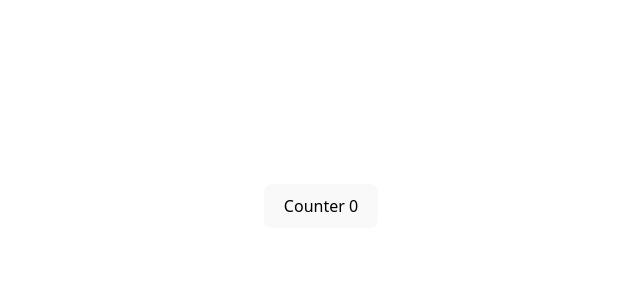
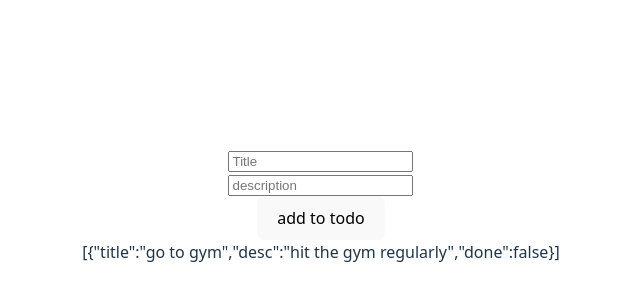
Before and after one commit to Ryder-07/WebDev-Basics, a React (Vite) app in the folder week_9_react/my-react-app/: page / in a window 1280 px wide. Shown: the part 194-494 px from the top of the page, without its empty margins (319-959 px from the left). Built offline with nearby package versions, Linux system fonts and the light colour scheme.

Commit message:
added todos app functionality

```diff
--- a/week_9_react/my-react-app/src/App.jsx
+++ b/week_9_react/my-react-app/src/App.jsx
@@ -4,18 +4,45 @@ import './App.css'
 
 
 export default function App() {
-  const [ count, setCount] = useState(0); // hooks
+
+  const [ todos, setTodos] = useState([{
+    title: "go to gym",
+    desc: "hit the gym regularly",
+    done: false
+  }]);
 
 
 
-  function onClickHandler(){
-    setCount(count +1)
+  function addTodo(){
+    let newArray = [];
+    for( let i = 0 ; i< todos.length; i++){
+      newArray.push(todos[i]);
+    }
+    newArray.push ({
+      title: document.getElementById("title").value,
+      description: document.getElementById("desc").value,
+      done: true
+    });
+    setTodos(newArray);
   }
-
-
   return (
     <div>
-      <button id = "btn" onClick={onClickHandler}>Counter {count}</button>
+      <input id='title ' type="text" placeholder='Title' />
+      <br />
+      <input id='description' type="text" placeholder='description' />
+      <br />
+      <button onClick={addTodo}>add to todo</button>
+      <br />
+      {JSON.stringify(todos)}
     </div>
   )
 }
+
+
+function Todo(props){
+  return (<div>
+    <h1>{props.title}</h1>
+    <h2>{props.description}</h2>
+    <h1>{props.done}</h1>
+  </div>)
+}
```
